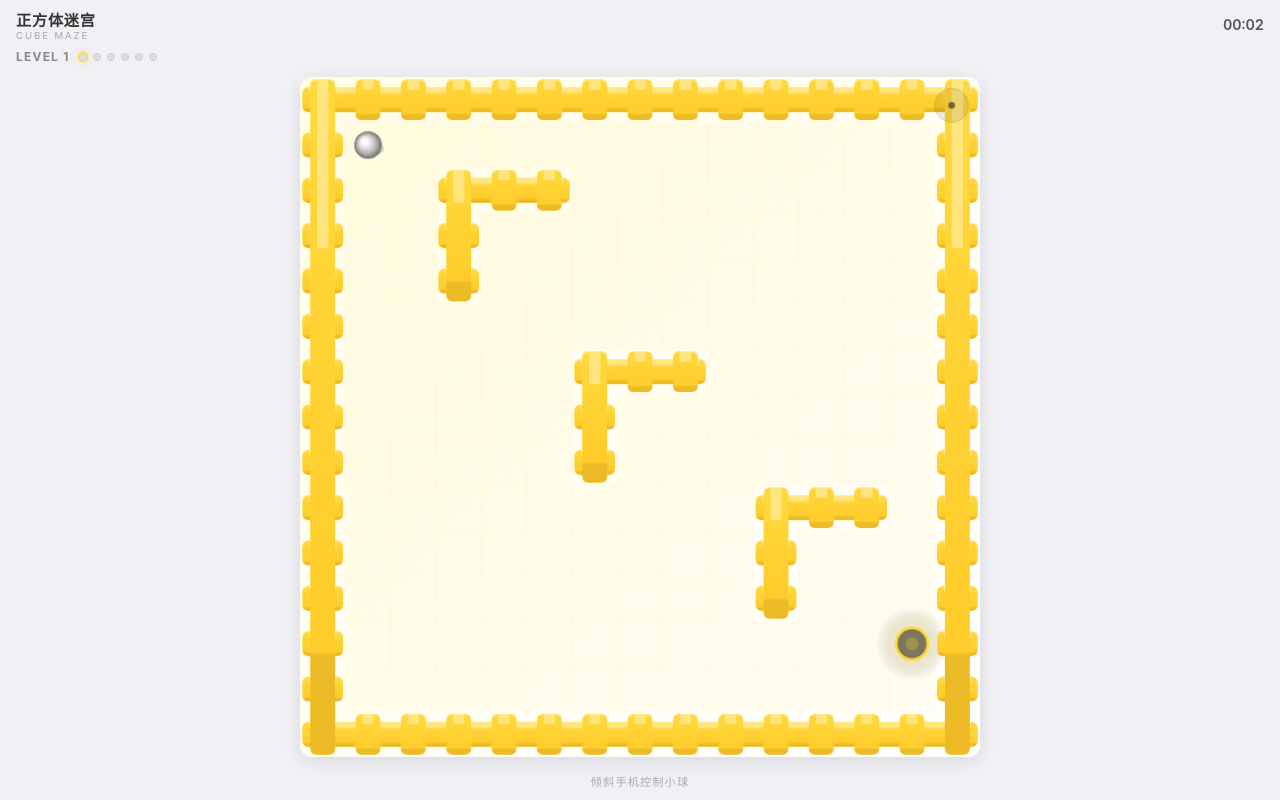
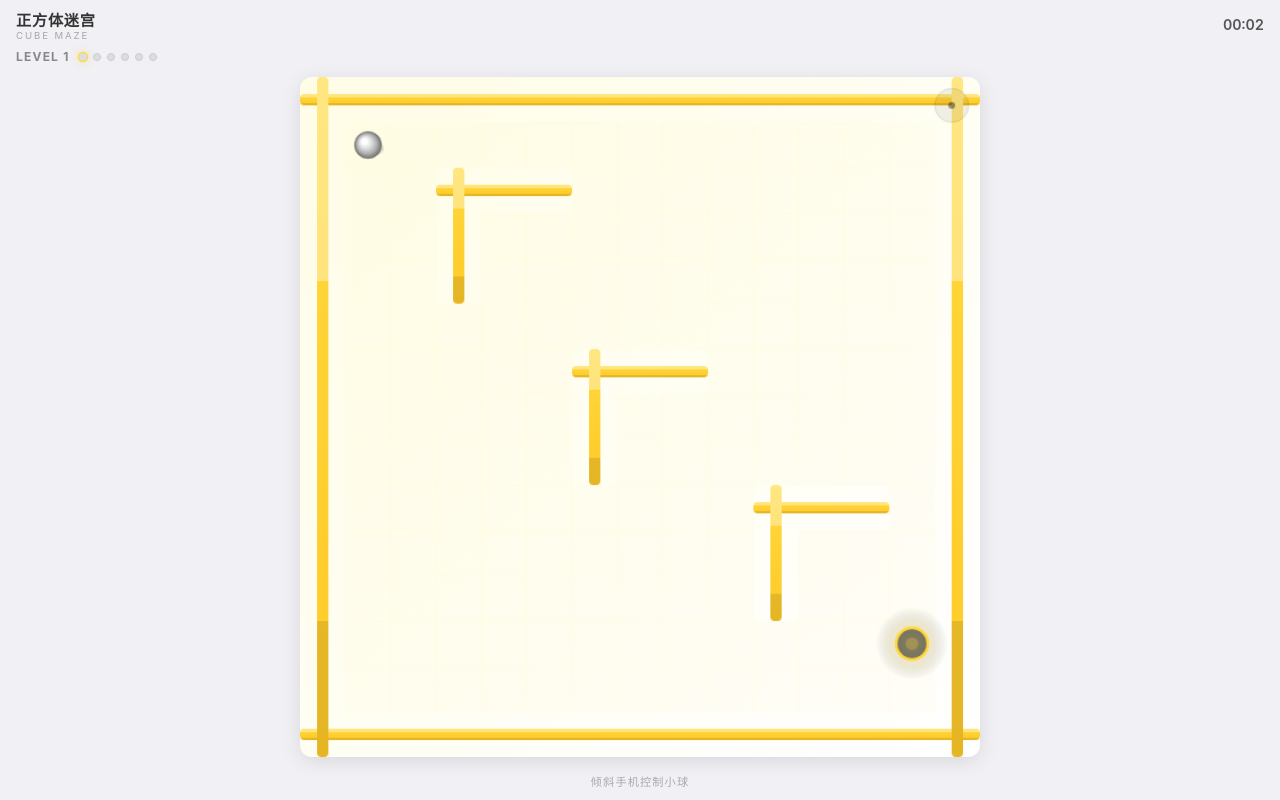
Before and after one commit to ach3rry/cube-maze, a plain HTML site: page index.html in a window 1280 px wide. Both pictures are taken after a click on the button "开始游戏". Drawn offline with Linux system fonts and the light colour scheme.

Commit message:
feat(B): 薄条亚克力墙壁渲染 + 调试错误捕获
墙壁改为 25% 格宽的薄条：横板/竖板分类绘制，
交叉点自然叠成十字，对齐 SVG 亚克力板设计。
HTML 加入全局错误捕获方便手机调试。

```diff
--- a/index.html
+++ b/index.html
@@ -106,6 +106,15 @@
     </div>
   </div>
 
+  <script>
+    // 全局错误捕获，方便手机调试
+    window.onerror = function(msg, url, line, col, err) {
+      alert('JS错误: ' + msg + '\n行: ' + line);
+    };
+    window.addEventListener('unhandledrejection', function(e) {
+      alert('异步错误: ' + (e.reason && e.reason.message || e.reason));
+    });
+  </script>
   <script type="module" src="src/main.js"></script>
 </body>
 </html>
--- a/src/Renderer.js
+++ b/src/Renderer.js
@@ -58,15 +58,14 @@ export default class Renderer {
   drawFloor(level) {
     const ctx = this.ctx;
     const grid = level.grid;
-
     for (let r = 0; r < this.gridRows; r++) {
       for (let c = 0; c < this.gridCols; c++) {
         if (grid[r][c] === CELL.WALL) continue;
         const x = c * CELL_SIZE;
         const y = r * CELL_SIZE;
-        ctx.fillStyle = level.color + '10';
+        ctx.fillStyle = level.color + '08';
         ctx.fillRect(x, y, CELL_SIZE, CELL_SIZE);
-        ctx.strokeStyle = level.color + '15';
+        ctx.strokeStyle = level.color + '12';
         ctx.lineWidth = 0.5;
         ctx.strokeRect(x, y, CELL_SIZE, CELL_SIZE);
       }
@@ -76,51 +75,72 @@ export default class Renderer {
   drawWalls(level) {
     const ctx = this.ctx;
     const grid = level.grid;
+    // 薄条参数：墙厚度约为格子的 25%，对齐 SVG 亚克力板比例
+    const wallThick = CELL_SIZE * 0.25;
+    const offset = (CELL_SIZE - wallThick) / 2;
+    const rx = 4;
 
-    // 亚克力条参数（对齐 SVG 墙板块的比例）
-    const thick = CELL_SIZE * 0.55;
-    const sideGap = (CELL_SIZE - thick) / 2;
-    const endGap = 2;
-    const rx = 6;
+    // 第一步：把每个墙格分类 → 横板 / 竖板 / 十字交叉 / 孤立
+    const type = [];
+    for (let r = 0; r < this.gridRows; r++) {
+      type[r] = [];
+      for (let c = 0; c < this.gridCols; c++) {
+        if (grid[r][c] !== CELL.WALL) { type[r][c] = null; continue; }
+        const hasH = (c > 0 && grid[r][c - 1] === CELL.WALL) || (c < this.gridCols - 1 && grid[r][c + 1] === CELL.WALL);
+        const hasV = (r > 0 && grid[r - 1][c] === CELL.WALL) || (r < this.gridRows - 1 && grid[r + 1][c] === CELL.WALL);
+        if (hasH && hasV) type[r][c] = 'cross';
+        else if (hasH) type[r][c] = 'h';
+        else if (hasV) type[r][c] = 'v';
+        else type[r][c] = 'dot';
+      }
+    }
 
-    // 第一遍：水平条（横向合并相邻墙格）
+    // 第二步：画横板 — 把连续的 h/cross 格子合并成一条长横板
     for (let r = 0; r < this.gridRows; r++) {
       let start = -1;
       for (let c = 0; c <= this.gridCols; c++) {
-        const isWall = c < this.gridCols && grid[r][c] === CELL.WALL;
-        if (isWall && start === -1) {
-          start = c;
-        } else if (!isWall && start !== -1) {
-          const x = start * CELL_SIZE + endGap;
-          const y = r * CELL_SIZE + sideGap;
-          const w = (c - start) * CELL_SIZE - endGap * 2;
-          const h = thick;
-          this._drawAcrylicStrip(ctx, x, y, w, h, rx, level.color, level.colorDark);
+        const isH = c < this.gridCols && (type[r][c] === 'h' || type[r][c] === 'cross');
+        if (isH && start === -1) start = c;
+        else if (!isH && start !== -1) {
+          const x = start * CELL_SIZE;
+          const y = r * CELL_SIZE + offset;
+          const w = (c - start) * CELL_SIZE;
+          this._drawStrip(ctx, x, y, w, wallThick, rx, level.color, level.colorDark);
           start = -1;
         }
       }
     }
 
-    // 第二遍：垂直条（纵向合并相邻墙格）
+    // 第三步：画竖板 — 把连续的 v/cross 格子合并成一条长竖板
     for (let c = 0; c < this.gridCols; c++) {
       let start = -1;
       for (let r = 0; r <= this.gridRows; r++) {
-        const isWall = r < this.gridRows && grid[r][c] === CELL.WALL;
-        if (isWall && start === -1) {
-          start = r;
-        } else if (!isWall && start !== -1) {
-          const x = c * CELL_SIZE + sideGap;
-          const y = start * CELL_SIZE + endGap;
-          const w = thick;
-          const h = (r - start) * CELL_SIZE - endGap * 2;
-          this._drawAcrylicStrip(ctx, x, y, w, h, rx, level.color, level.colorDark);
+        const isV = r < this.gridRows && (type[r][c] === 'v' || type[r][c] === 'cross');
+        if (isV && start === -1) start = r;
+        else if (!isV && start !== -1) {
+          const x = c * CELL_SIZE + offset;
+          const y = start * CELL_SIZE;
+          const w = wallThick;
+          const h = (r - start) * CELL_SIZE;
+          this._drawStrip(ctx, x, y, w, h, rx, level.color, level.colorDark);
           start = -1;
         }
       }
     }
+
+    // 第四步：画孤立点（四周没邻居的单个墙格）
+    for (let r = 0; r < this.gridRows; r++) {
+      for (let c = 0; c < this.gridCols; c++) {
+        if (type[r][c] !== 'dot') continue;
+        const x = c * CELL_SIZE + offset;
+        const y = r * CELL_SIZE + offset;
+        this._drawStrip(ctx, x, y, wallThick, wallThick, rx, level.color, level.colorDark);
+      }
+    }
   }
 
-  _drawAcrylicStrip(ctx, x, y, w, h, r, color, colorDark) {
+  _drawStrip(ctx, x, y, w, h, r, color, colorDark) {
+    r = Math.min(r, w / 2, h / 2);
     // 主体渐变
     const grad = ctx.createLinearGradient(x, y, x, y + h);
     grad.addColorStop(0, color);
@@ -129,26 +149,24 @@ export default class Renderer {
     this._roundRect(ctx, x, y, w, h, r);
     ctx.fill();
 
-    // 顶部高光（亚克力反光）
+    // 顶部高光
     ctx.save();
-    ctx.clip(); // clip to the rounded rect
+    this._roundRect(ctx, x, y, w, h, r);
+    ctx.clip();
     ctx.fillStyle = 'rgba(255,255,255,0.35)';
-    ctx.fillRect(x + r, y, w - r * 2, h * 0.25);
+    ctx.fillRect(x, y, w, h * 0.3);
     ctx.restore();
-
-    // 重新画路径用于后续 clip
-    this._roundRect(ctx, x, y, w, h, r);
 
     // 底部阴影
     ctx.save();
+    this._roundRect(ctx, x, y, w, h, r);
     ctx.clip();
-    ctx.fillStyle = 'rgba(0,0,0,0.08)';
-    ctx.fillRect(x, y + h * 0.85, w, h * 0.15);
+    ctx.fillStyle = 'rgba(0,0,0,0.1)';
+    ctx.fillRect(x, y + h * 0.8, w, h * 0.2);
     ctx.restore();
   }
 
   _roundRect(ctx, x, y, w, h, r) {
-    // 确保 r 不超过宽高的一半
     r = Math.min(r, w / 2, h / 2);
     ctx.beginPath();
     ctx.moveTo(x + r, y);
@@ -170,12 +188,10 @@ export default class Renderer {
     for (let r = 0; r < this.gridRows; r++) {
       for (let c = 0; c < this.gridCols; c++) {
         if (grid[r][c] !== CELL.GOAL) continue;
-
         const cx = c * CELL_SIZE + CELL_SIZE / 2;
         const cy = r * CELL_SIZE + CELL_SIZE / 2;
         const radius = CELL_SIZE * 0.35;
 
-        // 外圈发光
         const glowGrad = ctx.createRadialGradient(cx, cy, radius * 0.5, cx, cy, CELL_SIZE * 0.8);
         glowGrad.addColorStop(0, level.color + '50');
         glowGrad.addColorStop(1, 'rgba(0,0,0,0)');
@@ -184,20 +200,17 @@ export default class Renderer {
         ctx.arc(cx, cy, CELL_SIZE * 0.8, 0, Math.PI * 2);
         ctx.fill();
 
-        // 洞口
         ctx.fillStyle = 'rgba(0,0,0,0.5)';
         ctx.beginPath();
         ctx.arc(cx, cy, radius, 0, Math.PI * 2);
         ctx.fill();
 
-        // 彩色边框
         ctx.strokeStyle = level.color;
         ctx.lineWidth = 2.5;
         ctx.beginPath();
         ctx.arc(cx, cy, radius, 0, Math.PI * 2);
         ctx.stroke();
 
-        // 呼吸脉冲
         const time = Date.now() / 1000;
         const pulse = 0.5 + Math.sin(time * 3) * 0.3;
         ctx.fillStyle = level.color + Math.round(pulse * 120).toString(16).padStart(2, '0');
@@ -214,16 +227,15 @@ export default class Renderer {
 
   drawFlash() {
     const ctx = this.ctx;
+    const wallThick = CELL_SIZE * 0.25;
+    const offset = (CELL_SIZE - wallThick) / 2;
     this.flashWalls = this.flashWalls.filter(f => {
       f.alpha -= 0.08;
       if (f.alpha <= 0) return false;
-
-      const thick = CELL_SIZE * 0.55;
-      const sideGap = (CELL_SIZE - thick) / 2;
-      const x = f.col * CELL_SIZE + sideGap;
-      const y = f.row * CELL_SIZE + sideGap;
+      const x = f.col * CELL_SIZE + offset;
+      const y = f.row * CELL_SIZE + offset;
       ctx.fillStyle = `rgba(255,255,255,${f.alpha * 0.6})`;
-      this._roundRect(ctx, x, y, thick, thick, 6);
+      this._roundRect(ctx, x, y, wallThick, wallThick, 4);
       ctx.fill();
       return true;
     });
@@ -234,13 +246,11 @@ export default class Renderer {
     const { x, y, radius } = ball.getDrawPos();
     if (radius <= 0) return;
 
-    // 阴影
-    ctx.fillStyle = 'rgba(0,0,0,0.15)';
+    ctx.fillStyle = 'rgba(0,0,0,0.12)';
     ctx.beginPath();
     ctx.ellipse(x + 2, y + 3, radius, radius * 0.6, 0, 0, Math.PI * 2);
     ctx.fill();
 
-    // 球体 — 金属渐变
     const ballGrad = ctx.createRadialGradient(
       x - radius * 0.3, y - radius * 0.3, radius * 0.1,
       x, y, radius
@@ -255,13 +265,11 @@ export default class Renderer {
     ctx.arc(x, y, radius, 0, Math.PI * 2);
     ctx.fill();
 
-    // 高光
     ctx.fillStyle = 'rgba(255,255,255,0.8)';
     ctx.beginPath();
     ctx.arc(x - radius * 0.25, y - radius * 0.25, radius * 0.25, 0, Math.PI * 2);
     ctx.fill();
 
-    // 边缘
     ctx.strokeStyle = 'rgba(0,0,0,0.12)';
     ctx.lineWidth = 1;
     ctx.beginPath();
@@ -274,12 +282,12 @@ export default class Renderer {
     const cx = this.mazeWidth - 25;
     const cy = 25;
 
-    ctx.fillStyle = 'rgba(0,0,0,0.08)';
+    ctx.fillStyle = 'rgba(0,0,0,0.06)';
     ctx.beginPath();
     ctx.arc(cx, cy, 15, 0, Math.PI * 2);
     ctx.fill();
 
-    ctx.strokeStyle = 'rgba(0,0,0,0.12)';
+    ctx.strokeStyle = 'rgba(0,0,0,0.1)';
     ctx.lineWidth = 1;
     ctx.beginPath();
     ctx.arc(cx, cy, 15, 0, Math.PI * 2);
@@ -287,7 +295,7 @@ export default class Renderer {
 
     const dotX = cx + gx * 8;
     const dotY = cy + gy * 8;
-    ctx.fillStyle = 'rgba(0,0,0,0.5)';
+    ctx.fillStyle = 'rgba(0,0,0,0.4)';
     ctx.beginPath();
     ctx.arc(dotX, dotY, 3, 0, Math.PI * 2);
     ctx.fill();
```
